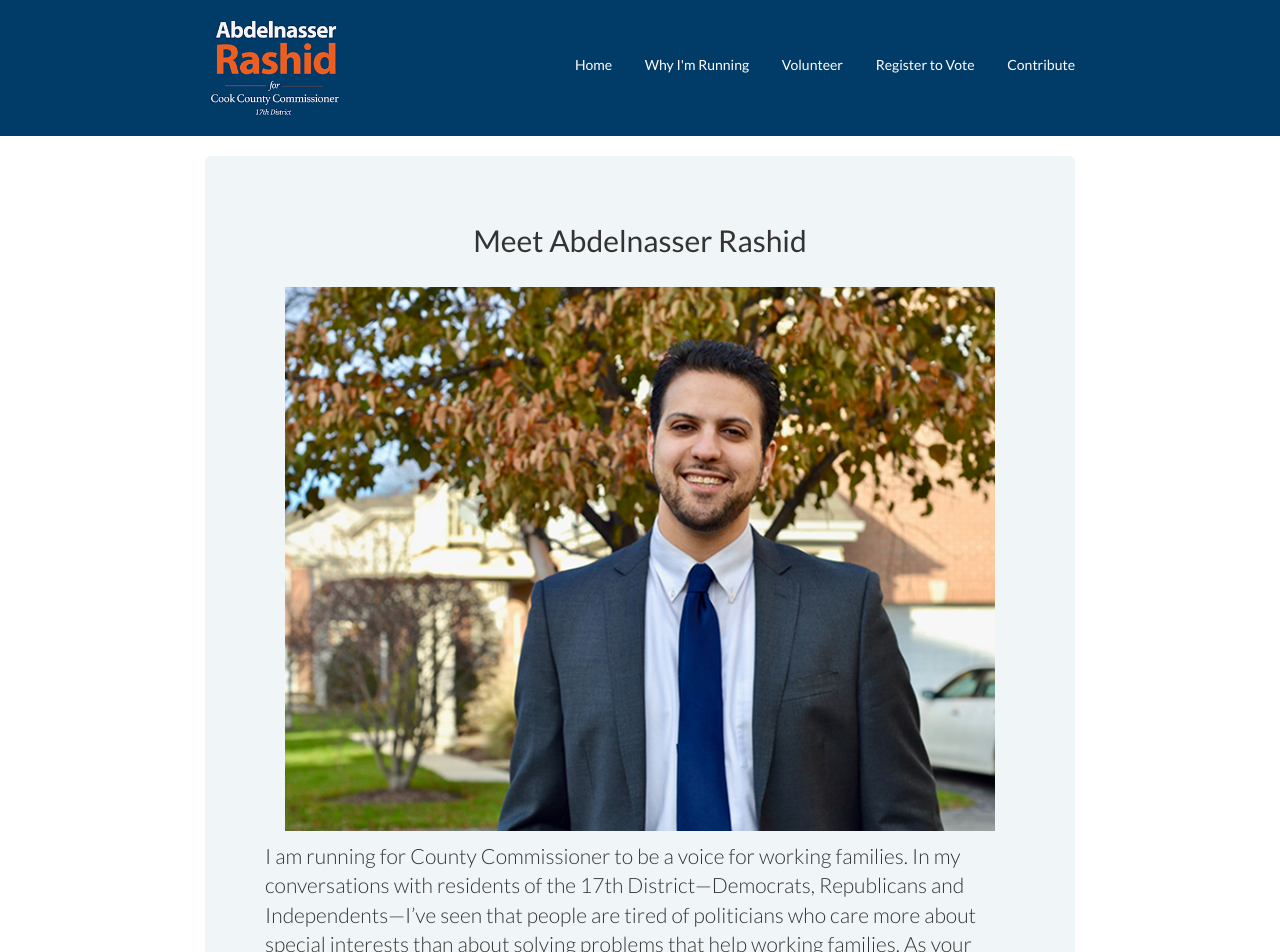
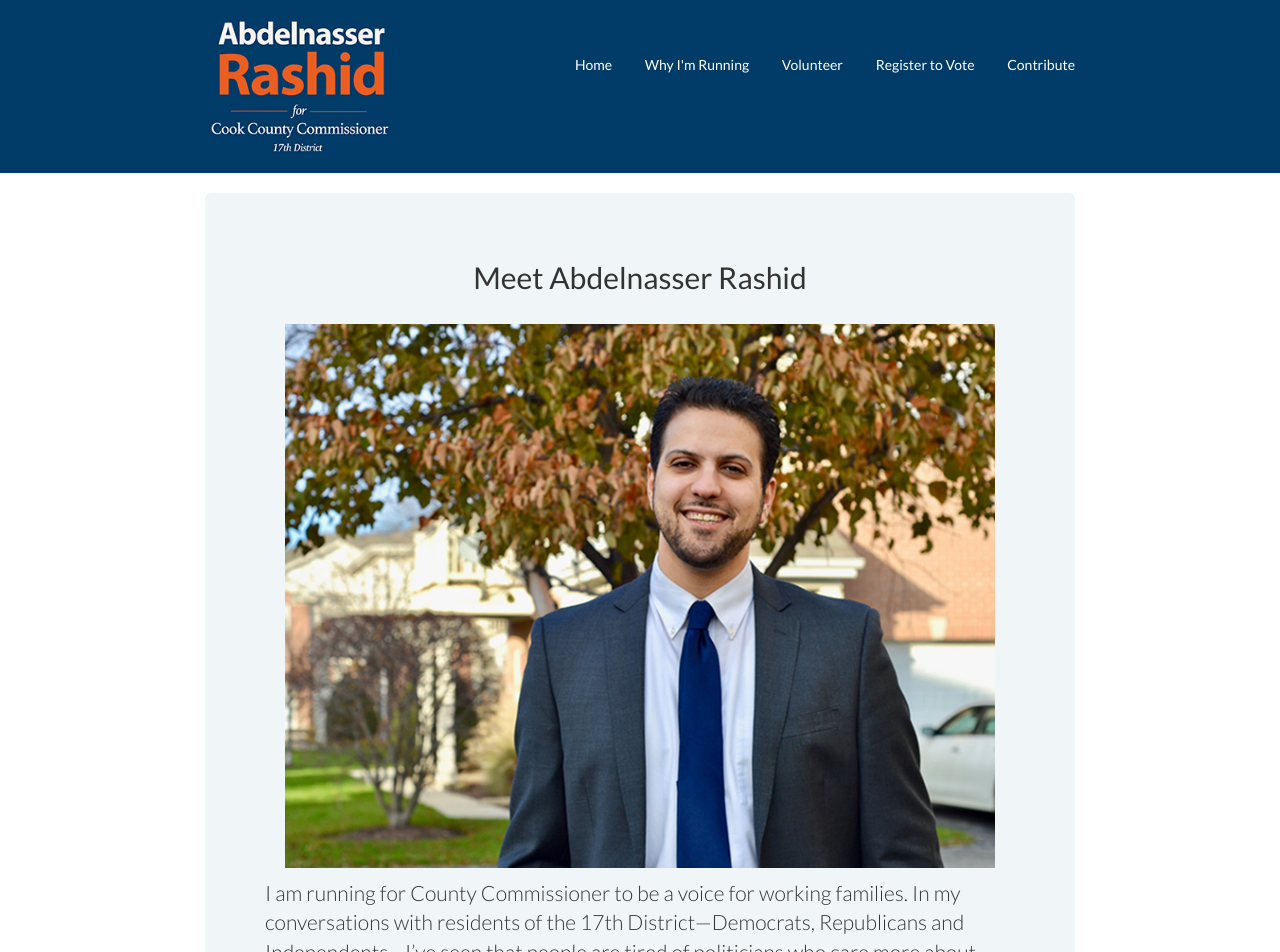
Before and after one commit to abdelnasser11/abdelnasser11.github.io, a Jekyll site: the page built from index.html, in a window 1280 px wide. Shown: the top 952 px of the page. Built offline with Jekyll 4.4.1, drawn with Linux system fonts in a browser that asks for light colours; nearby versions of some CDN libraries; library files that are not in the unit come from our copies.

Commit message:
Bigger logo

```diff
--- a/css/styles.scss
+++ b/css/styles.scss
@@ -29,7 +29,7 @@ header {
     display: inline-block;
 
     img {
-      width: 130px;
+      width: 180px;
     }
   }
 
```
